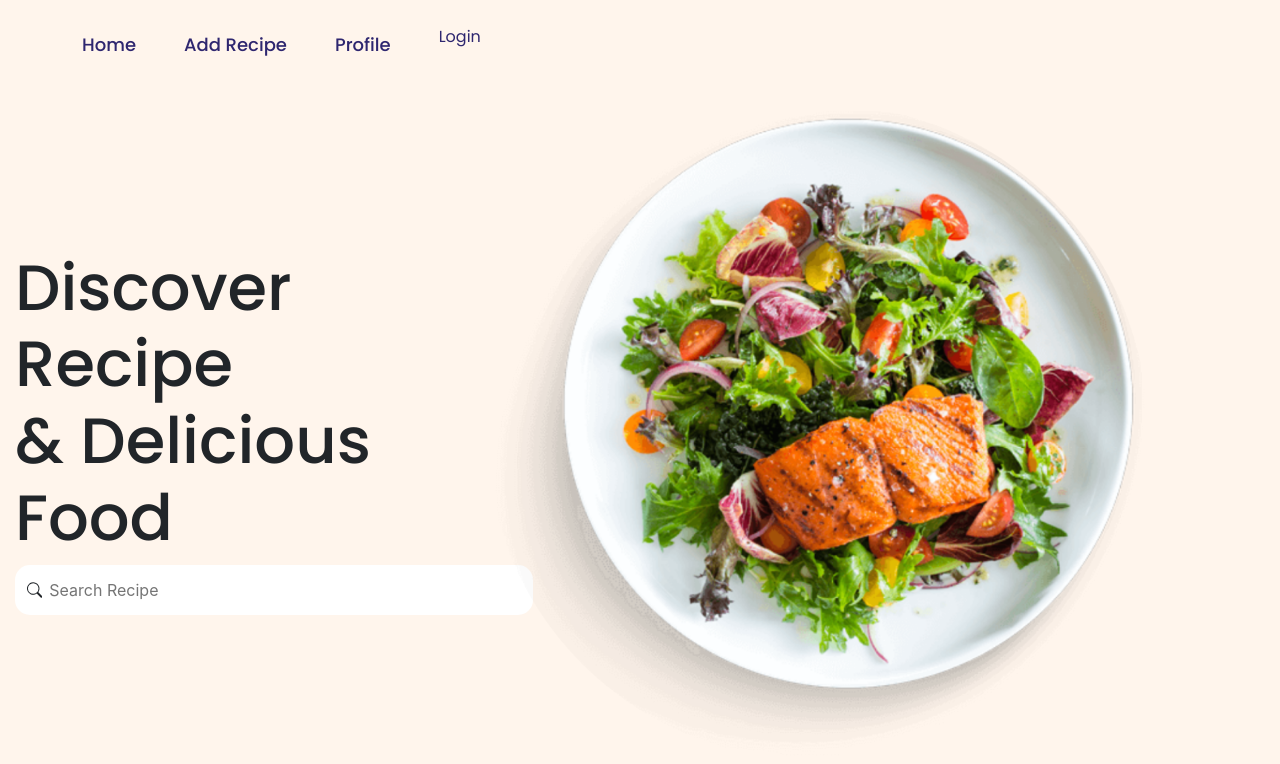
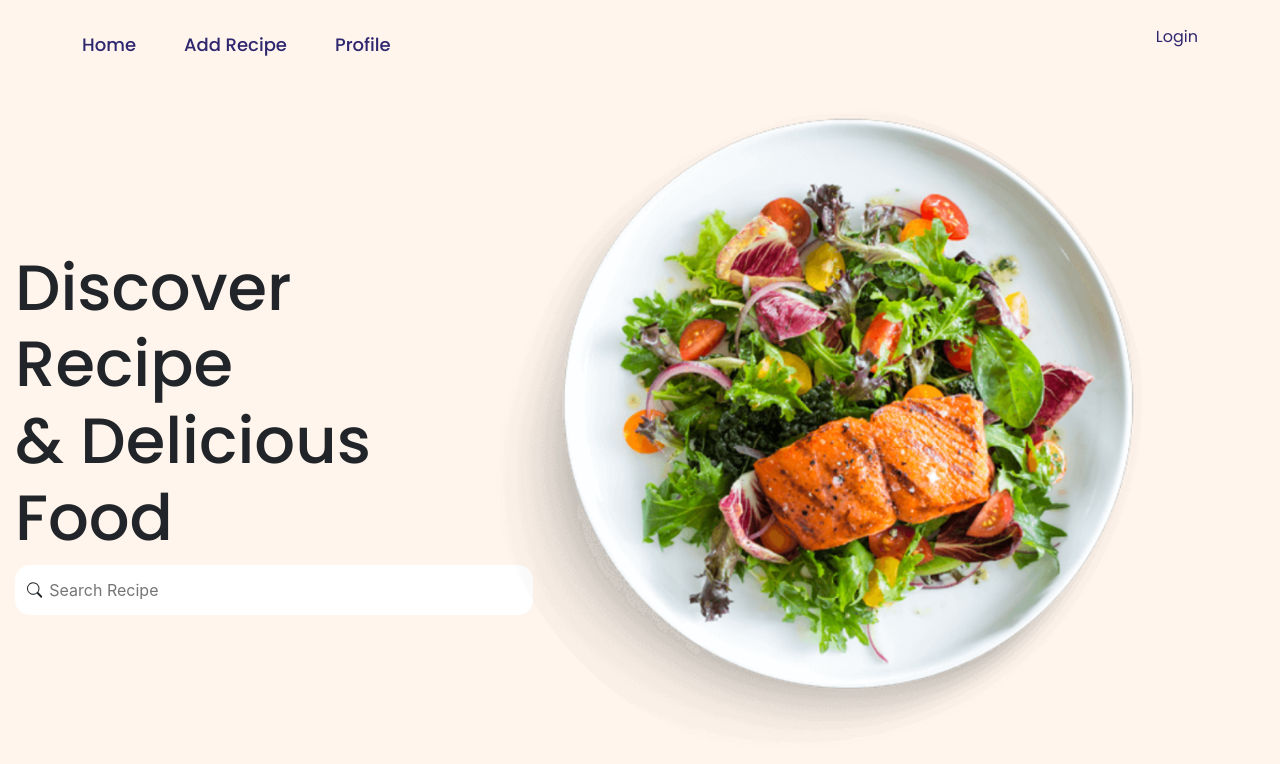
Before and after one commit to sayarama/food-recipe, a React (Create React App) app: page / in a window 1280 px wide. Shown: the top 764 px of the page. Built offline with nearby package versions, Linux system fonts and the light colour scheme.

Commit message:
[Update] Navbar Components

```diff
--- a/src/components/Navbar.jsx
+++ b/src/components/Navbar.jsx
@@ -12,7 +12,7 @@ function Navbar() {
           <a href="#">Add Recipe</a>
           <a href="#">Profile</a>
         </div>
-        <div className="d-flex gap-5 right-navbar">
+        <div className="d-flex gap-5 align-items-center right-navbar">
           <img src="" alt="" />
           <Link to="/login">
           <p>Login</p>
--- a/src/style/Login.css
+++ b/src/style/Login.css
@@ -3,10 +3,6 @@ html, body {
     padding: 0;
 }
 
-
-.container {
-    display: flex;
-}
 
 .left {
     width: 50%;
--- a/src/style/Navbar.css
+++ b/src/style/Navbar.css
@@ -1,9 +1,6 @@
 /* Font */
 /* font-family: "Poppins", sans-serif; */
 
-.main-navbar{
-  z-index: 1000;
-}
 
 .left-navbar a {
     text-decoration: none;
```
